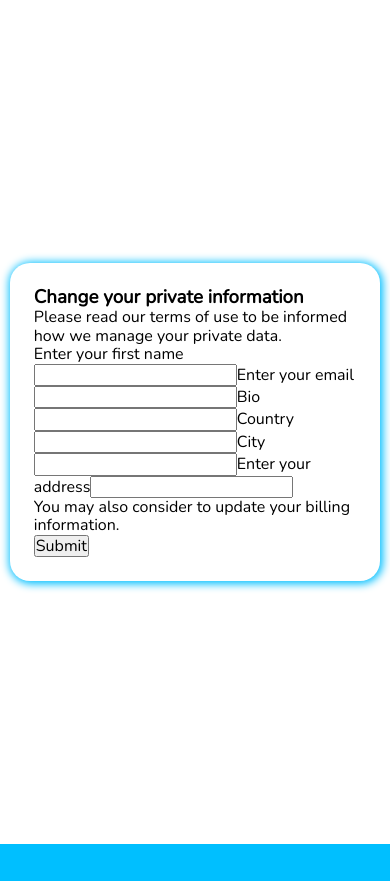
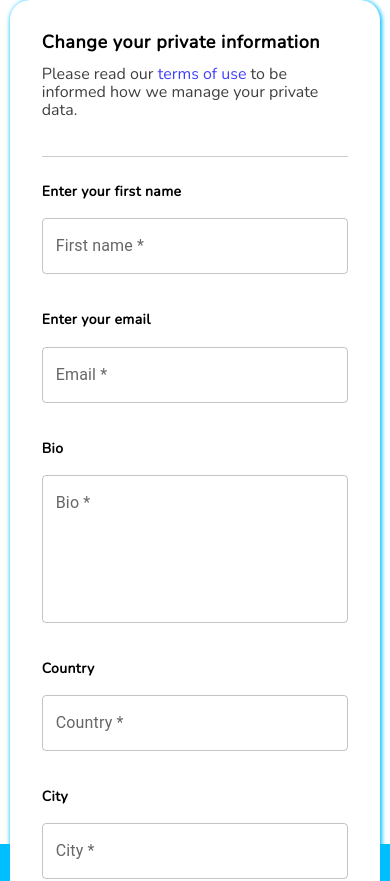
Before and after one commit to germanovich-yuiry/smart-s, a React (Vite) app: page / in a window 390 px wide. Shown: the top 881 px of the page. Before the commit the page ends 844 px from the top, so only its background shows below. Built offline with nearby package versions, Linux system fonts and the light colour scheme.

Commit message:
mobile version completed

```diff
--- a/src/app/App.tsx
+++ b/src/app/App.tsx
@@ -10,7 +10,7 @@ const Container = styled.div`
   display: flex;
   flex-direction: row;
   justify-content: center;
-  align-items: center;
+  align-items: flex-start;
   font-family: "Regular";
 `;
 
--- /dev/null
+++ b/src/shared/ui/MultyInput.tsx
@@ -0,0 +1,23 @@
+import styled from "styled-components";
+import { TextField } from "@mui/material";
+
+const InputContainer = styled(TextField)`
+  .MuiInputLabel-root.Mui-focused {
+    color: blue;
+  }
+`;
+
+const MultyInput = ({ label, rows }) => {
+  return (
+    <InputContainer
+      label={label}
+      multiline
+      rows={rows}
+      variant="outlined"
+      fullWidth
+      sx={{ marginBottom: "38px" }}
+    />
+  );
+};
+
+export default MultyInput;
--- a/src/widgets/Form.tsx
+++ b/src/widgets/Form.tsx
@@ -1,43 +1,118 @@
 import styled from "styled-components";
+
+import TextField from "@mui/material/TextField";
+import { Button } from "@mui/material";
+import MultyInput from "../shared/ui/MultyInput";
 
 const FormContainer = styled.div`
   width: 95%;
   height: auto;
-  padding: 24px;
+  padding: 32px;
   border-radius: 20px;
   background-color: white;
-  box-shadow: 1px 1px 8px 2px #00bfff;
+  box-shadow: 1px 1px 4px 1px #00bfff;
+
+  .blue-color {
+    color: blue;
+  }
+
+  .divider {
+    height: 0.5px;
+    background-color: black;
+    opacity: 20%;
+    margin-bottom: 28px;
+  }
+
+  @media screen and (max-width: 640px) {
+    .form-header {
+      .note {
+        font-size: 18px;
+        letter-spacing: 0.6px;
+        padding-bottom: 12px;
+      }
+      .note-info {
+        font-size: 16px;
+        opacity: 75%;
+        font-weight: 500;
+        margin-bottom: 36px;
+      }
+    }
+
+    .footer-note {
+      font-size: 16px;
+      letter-spacing: 0.6px;
+      padding-bottom: 12px;
+      margin-bottom: 12px;
+    }
+
+    .text-label {
+      font-weight: bold;
+      font-size: 14px;
+      letter-spacing: 0.4px;
+      margin-bottom: 18px;
+    }
+  }
 `;
 
 const Form = () => {
   return (
     <FormContainer>
       <div className="form-header">
-        <h3>Change your private information</h3>
-        <p>
-          Please read our <span>terms of use</span> to be informed how we manage
-          your private data.
+        <h3 className="note">Change your private information</h3>
+        <p className="note-info">
+          Please read our <span className="blue-color">terms of use</span> to be
+          informed how we manage your private data.
         </p>
       </div>
+      <div className="divider"></div>
+
       <form>
-        <label>Enter your first name</label>
-        <input type="text" />
-        <label>Enter your email</label>
-        <input type="text" />
-        <label>Bio</label>
-        <input type="text" />
-        <label>Country</label>
-        <input type="text" />
-        <label>City</label>
-        <input type="text" />
-        <label>Enter your address</label>
-        <input type="text" />
+        <p className="text-label" id="firstname">
+          Enter your first name
+        </p>
+        <TextField
+          id="firstName"
+          label="First name *"
+          variant="outlined"
+          sx={{ width: "100%", marginBottom: "38px" }}
+        />
+        <p className="text-label">Enter your email</p>
+        <TextField
+          id="email"
+          label="Email *"
+          variant="outlined"
+          sx={{ width: "100%", marginBottom: "38px" }}
+        />
+        <p className="text-label">Bio</p>
+
+        <MultyInput label={"Bio *"} rows="5" />
+        <p className="text-label">Country</p>
+        <TextField
+          id="country"
+          label="Country *"
+          variant="outlined"
+          sx={{ width: "100%", marginBottom: "38px" }}
+        />
+        <p className="text-label">City</p>
+        <TextField
+          label="City *"
+          variant="outlined"
+          sx={{ width: "100%", marginBottom: "38px" }}
+        />
+        <p className="text-label">Enter your address</p>
+        <TextField
+          label="Address *"
+          variant="outlined"
+          sx={{ width: "100%", marginBottom: "38px" }}
+        />
         <div className="form-footer">
-          <div className="note">
+          <div className="footer-note">
             You may also consider to update your{" "}
-            <span>billing information.</span>
+            <span className="blue-color">billing information.</span>
           </div>
-          <input type="submit" />
+          <Button variant="contained" fullWidth sx={{ height: "48px" }}>
+            Save
+          </Button>
         </div>
       </form>
     </FormContainer>
```
Also changed, not shown: src/shared/ui/TextAreaWidthLabel.tsx (added, +21 -0 lines).
